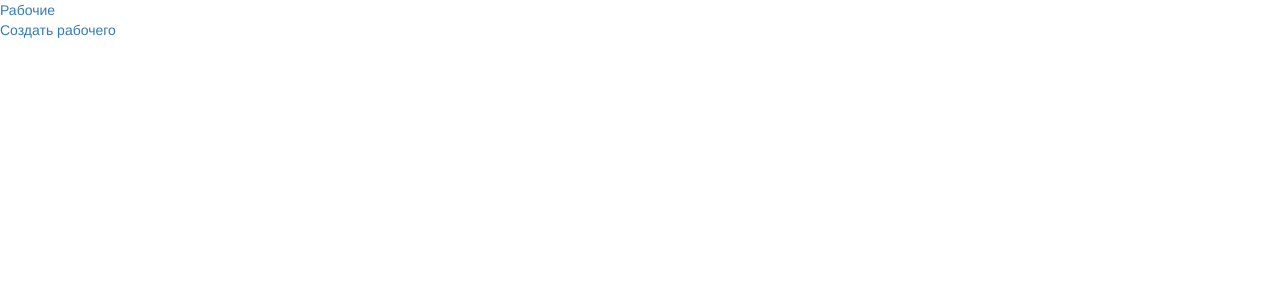
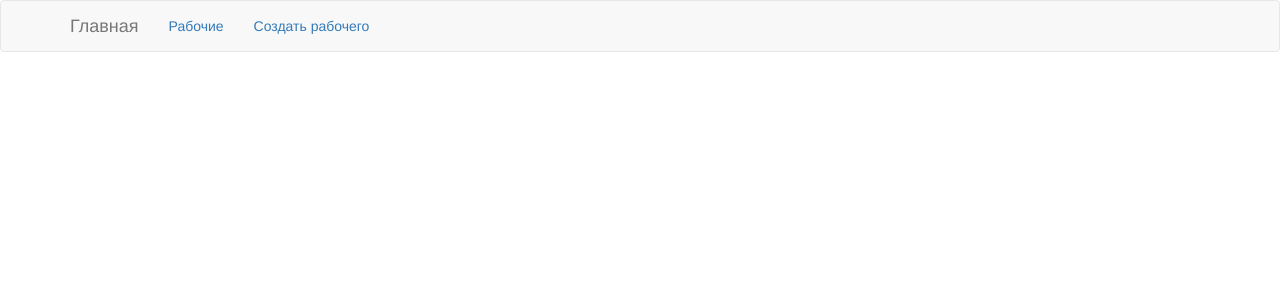
Before and after one commit to Stanok3694/personal-desicions-forked, a React (Create React App) app: page /objects in a window 1280 px wide. Shown: the top 300 px of the page. Built offline with nearby package versions, Linux system fonts and the light colour scheme.

Commit message:
ui: added some pretty styled components for routing elems + workersTable

```diff
--- a/src/App.js
+++ b/src/App.js
@@ -1,10 +1,24 @@
 import React from 'react';
 import { Link } from "react-router-dom";
+import { Navbar, Nav, NavItem } from "react-bootstrap";
 
  const App = () => (
 		<div>
-			<Link to = "/workers">Рабочие</Link> <br />
-			<Link to = "/createWorker">Создать рабочего</Link>
+			<Navbar>
+				<Navbar.Header>
+					<Navbar.Brand>
+						<Link to="/">Главная</Link>
+					</Navbar.Brand>
+				</Navbar.Header>
+				<Nav>
+					<NavItem>
+						<Link to = "/workers">Рабочие</Link> <br />
+					</NavItem>
+					<NavItem>
+						<Link to = "/createWorker">Создать рабочего</Link>
+					</NavItem>
+				</Nav>
+			</Navbar>
 		</div>
 );
 
--- a/src/components/workers.js
+++ b/src/components/workers.js
@@ -1,6 +1,7 @@
 import React, { Component } from "react";
+import { Link } from "react-router-dom";
+import { Table } from "react-bootstrap";
 import axios from 'axios';
-import { Link } from "react-router-dom";
 
 class Workers extends Component {
     constructor(props) {
@@ -56,8 +57,8 @@ class Workers extends Component {
             return (
                 <div>
                     <h2>Рабочие</h2>
-                    <table>
-                        <tbody>
+                    <Table striped bordered condensed hover>
+                        <thead>
                             <tr>
                                 <th>{'ФИО'}</th>
                                 <th>{'Возраст'}</th>
@@ -68,6 +69,8 @@ class Workers extends Component {
                                 <th>{'Количество смен'}</th>
                                 <th>{'Примечания'}</th>
                             </tr>
+                        </thead>
+                        <tbody>
                             {
                                 this.state.workers.map((w, index) => {
                                     const route = `/worker/${w.id}`;
@@ -93,7 +96,7 @@ class Workers extends Component {
                                 })
                             }
                         </tbody>
-                    </table>
+                    </Table>
                 </div>
             );
         } else {
```
